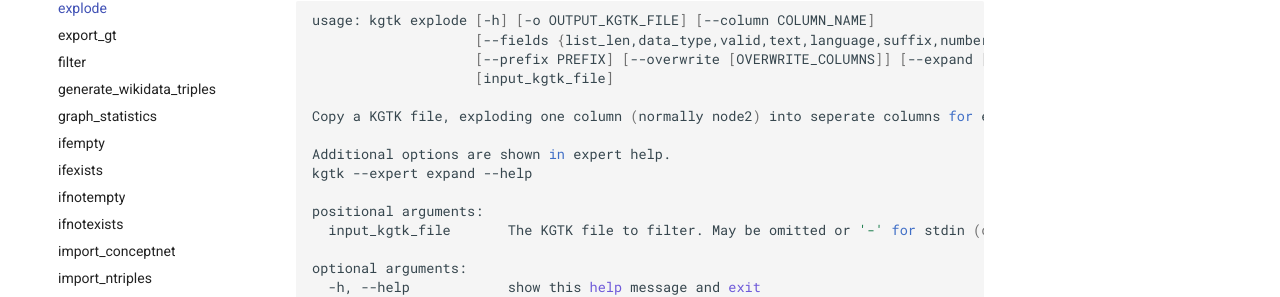
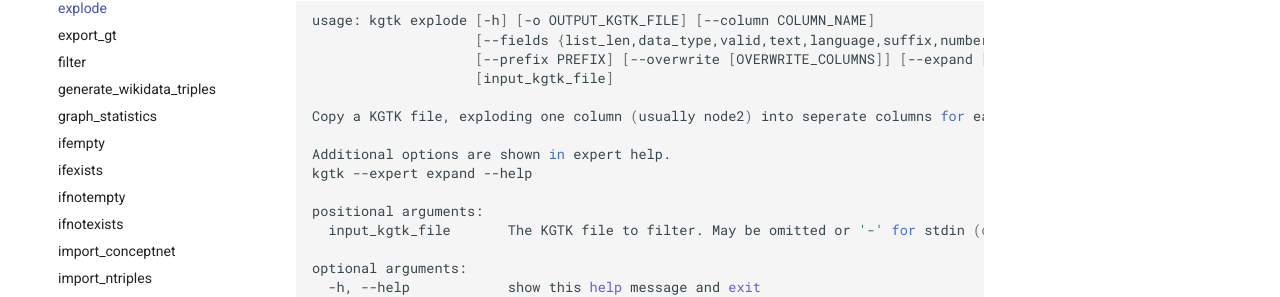
Before and after one commit to usc-isi-i2/kgtk, an MkDocs documentation site: the page built from docs/explode.md, in a window 1280 px wide and 900 px high. Shown: the part 372-669 px from the top of the window. Built offline with MkDocs 1.6.1 and Material for MkDocs 9.7.7, drawn with Linux system fonts in a browser that asks for light colours; some of the changed text lies outside the part shown.

Commit message:
Update usage.

````diff
--- a/docs/explode.md
+++ b/docs/explode.md
@@ -8,11 +8,11 @@
 
 ```bash
 usage: kgtk explode [-h] [-o OUTPUT_KGTK_FILE] [--column COLUMN_NAME]
-                    [--fields {list_len,data_type,valid,text,language,suffix,numberstr,number,low_tolerancestr,low_tolerance,high_tolerancestr,high_tolerance,si_units,wikidata_node,latitudestr,lattitude,longitudestr,longitude,date,time,date_and_time,yearstr,year,monthstr,month,daystr,day,hourstr,hour,minutesstr,minutes,secondsstr,seconds,zonestr,precisionstr,precision,iso8601extended,truth,symbol} [{list_len,data_type,valid,text,language,suffix,numberstr,number,low_tolerancestr,low_tolerance,high_tolerancestr,high_tolerance,si_units,wikidata_node,latitudestr,lattitude,longitudestr,longitude,date,time,date_and_time,yearstr,year,monthstr,month,daystr,day,hourstr,hour,minutesstr,minutes,secondsstr,seconds,zonestr,precisionstr,precision,iso8601extended,truth,symbol} ...]]
+                    [--fields {list_len,data_type,valid,text,language,suffix,numberstr,number,low_tolerancestr,low_tolerance,high_tolerancestr,high_tolerance,si_units,wikidata_node,latitudestr,latitude,longitudestr,longitude,date,time,date_and_time,yearstr,year,monthstr,month,daystr,day,hourstr,hour,minutesstr,minutes,secondsstr,seconds,zonestr,precisionstr,precision,iso8601extended,truth,symbol} [{list_len,data_type,valid,text,language,suffix,numberstr,number,low_tolerancestr,low_tolerance,high_tolerancestr,high_tolerance,si_units,wikidata_node,latitudestr,latitude,longitudestr,longitude,date,time,date_and_time,yearstr,year,monthstr,month,daystr,day,hourstr,hour,minutesstr,minutes,secondsstr,seconds,zonestr,precisionstr,precision,iso8601extended,truth,symbol} ...]]
                     [--prefix PREFIX] [--overwrite [OVERWRITE_COLUMNS]] [--expand [EXPAND_LIST]] [-v]
                     [input_kgtk_file]
 
-Copy a KGTK file, exploding one column (normally node2) into seperate columns for each subfield. If a cell in the column being exploded contains a list, that record is optionally expanded into multiple records before explosion, with all other columns copied-as is.
+Copy a KGTK file, exploding one column (usually node2) into seperate columns for each subfield. If a cell in the column being exploded contains a list, that record is optionally expanded into multiple records before explosion, with all other columns copied-as is.
 
 Additional options are shown in expert help.
 kgtk --expert expand --help
@@ -25,7 +25,7 @@
   -o OUTPUT_KGTK_FILE, --output-file OUTPUT_KGTK_FILE
                         The KGTK file to write (default=-).
   --column COLUMN_NAME  The name of the column to explode. (default=node2).
-  --fields {list_len,data_type,valid,text,language,suffix,numberstr,number,low_tolerancestr,low_tolerance,high_tolerancestr,high_tolerance,si_units,wikidata_node,latitudestr,lattitude,longitudestr,longitude,date,time,date_and_time,yearstr,year,monthstr,month,daystr,day,hourstr,hour,minutesstr,minutes,secondsstr,seconds,zonestr,precisionstr,precision,iso8601extended,truth,symbol} [{list_len,data_type,valid,text,language,suffix,numberstr,number,low_tolerancestr,low_tolerance,high_tolerancestr,high_tolerance,si_units,wikidata_node,latitudestr,lattitude,longitudestr,longitude,date,time,date_and_time,yearstr,year,monthstr,month,daystr,day,hourstr,hour,minutesstr,minutes,secondsstr,seconds,zonestr,precisionstr,precision,iso8601extended,truth,symbol} ...]
+  --fields {list_len,data_type,valid,text,language,suffix,numberstr,number,low_tolerancestr,low_tolerance,high_tolerancestr,high_tolerance,si_units,wikidata_node,latitudestr,latitude,longitudestr,longitude,date,time,date_and_time,yearstr,year,monthstr,month,daystr,day,hourstr,hour,minutesstr,minutes,secondsstr,seconds,zonestr,precisionstr,precision,iso8601extended,truth,symbol} [{list_len,data_type,valid,text,language,suffix,numberstr,number,low_tolerancestr,low_tolerance,high_tolerancestr,high_tolerance,si_units,wikidata_node,latitudestr,latitude,longitudestr,longitude,date,time,date_and_time,yearstr,year,monthstr,month,daystr,day,hourstr,hour,minutesstr,minutes,secondsstr,seconds,zonestr,precisionstr,precision,iso8601extended,truth,symbol} ...]
                         The names of the fields to extract. (default=['data_type', 'valid', 'list_len', 'text', 'language', 'suffix', 'number', 'low_tolerance',
                         'high_tolerance', 'si_units', 'wikidata_node', 'latitude', 'longitude', 'date_and_time', 'precision', 'truth', 'symbol']).
   --prefix PREFIX       The prefix for exploded column names. (default=node2;).
````
